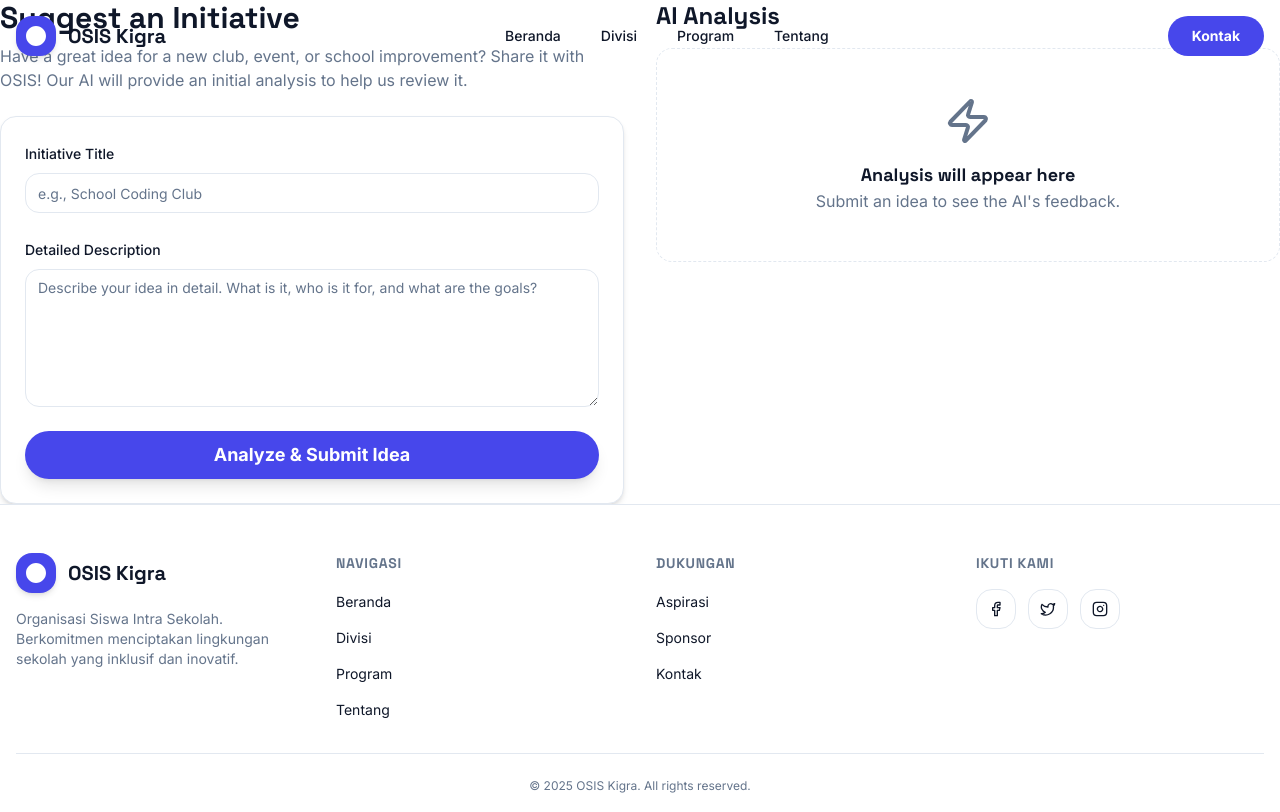
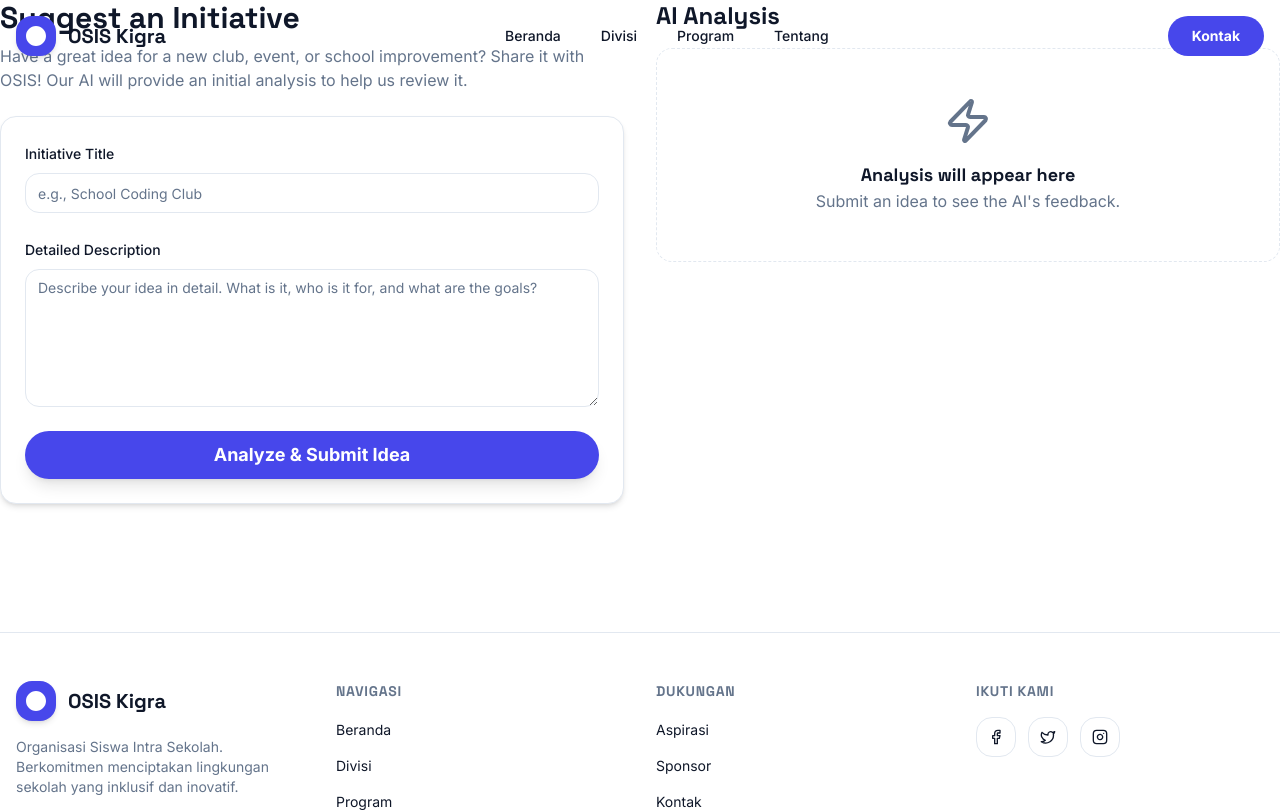
Before and after one commit to WeplyStudio/osis, a Next.js app: page /ideas in a window 1280 px wide. Shown: the top 812 px of the page. Built offline with nearby package versions, Linux system fonts and the light colour scheme; what @genkit-ai/google-genai, genkit would draw is missing.

Commit message:
bagaimana kalau sidemenu nya itu digabung sama capsule navbar???

```diff
--- a/src/app/(app)/layout.tsx
+++ b/src/app/(app)/layout.tsx
@@ -125,11 +125,11 @@ export default function AppLayout({ children }: { children: React.ReactNode }) {
             <Button asChild className="hidden md:flex rounded-full font-bold px-6">
                 <Link href="#">Kontak</Link>
             </Button>
-            <div className="md:hidden">
             <Sheet>
               <SheetTrigger asChild>
-                  <Button variant="ghost" size="icon">
+                <Button variant="ghost" size="icon" className="md:hidden">
                   <Menu />
+                  <span className="sr-only">Buka menu</span>
                 </Button>
               </SheetTrigger>
               <SheetContent side="left" className="w-[300px]">
@@ -156,9 +156,8 @@ export default function AppLayout({ children }: { children: React.ReactNode }) {
               </SheetContent>
             </Sheet>
           </div>
-          </div>
         </header>
-        <main className="flex-1">
+        <main className="flex-1 pb-24 md:pb-32">
           {children}
         </main>
         <AppFooter />
```
Lines whose indentation alone changed are shown as unchanged.
